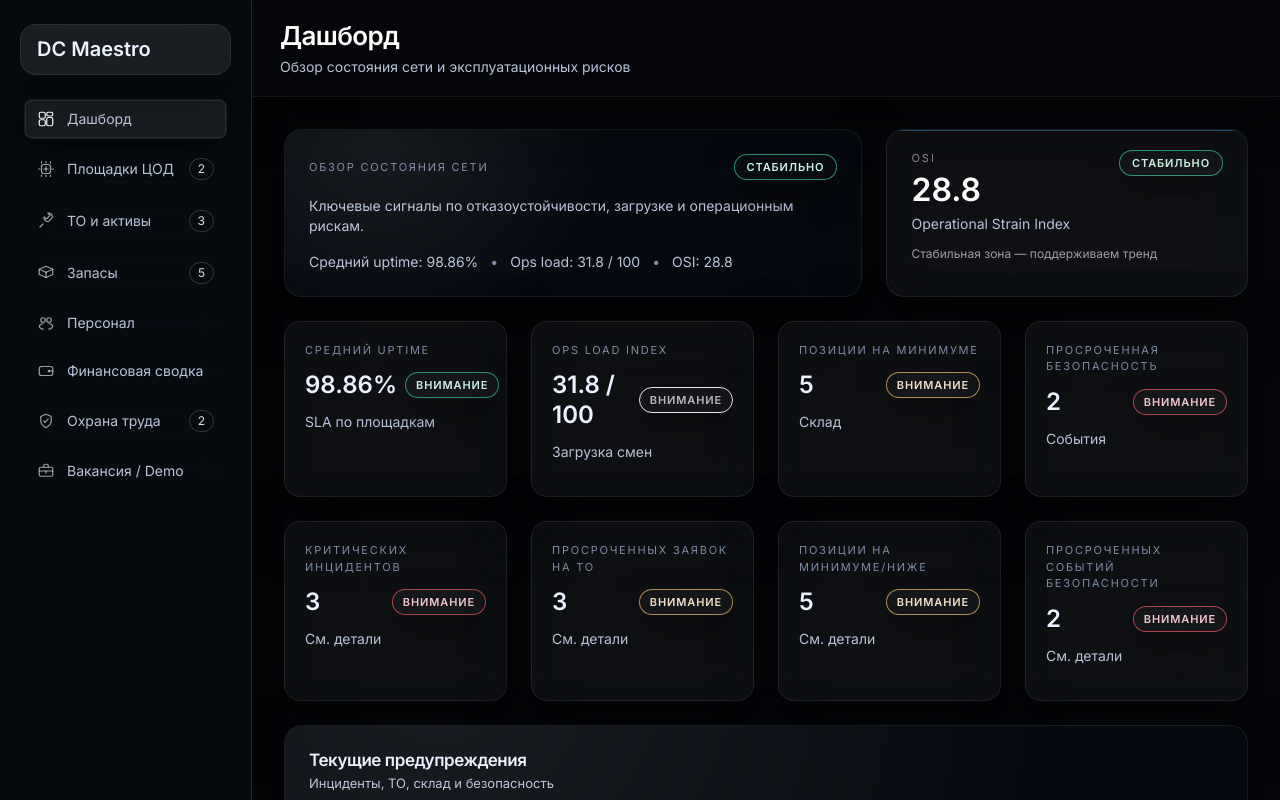
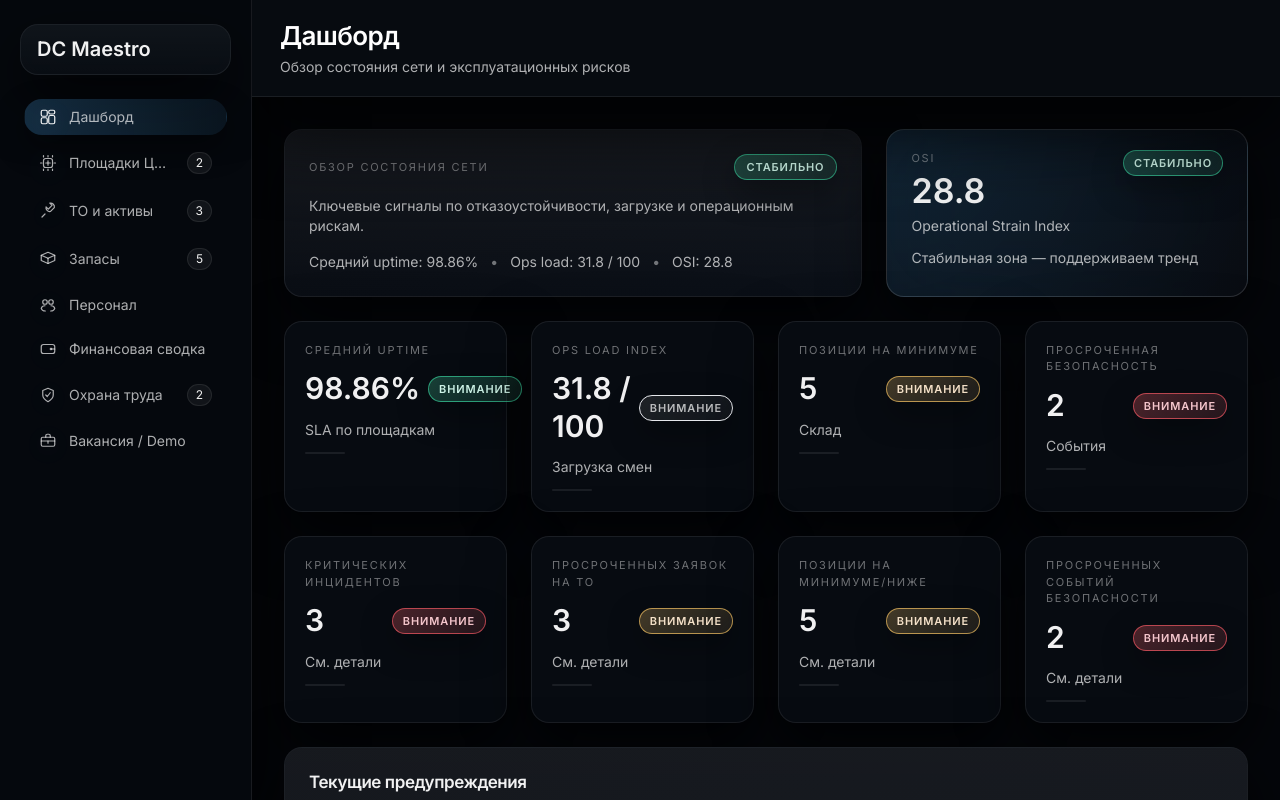
Before and after one commit to QuantumKeyUYU/dc-maestro, a React (Vite) app: page / in a window 1280 px wide. Built offline with nearby package versions, Linux system fonts and the light colour scheme.

Commit message:
Adopt Crystal Titanium UI theme

```diff
--- a/src/app/App.tsx
+++ b/src/app/App.tsx
@@ -122,20 +122,14 @@ export default function App() {
   }, [currentPage, metaDescriptionByRoute, pathname]);
 
   return (
-    <div className="min-h-screen text-text-primary relative bg-[#05070A]">
+    <div className="min-h-screen text-text-primary relative bg-base-bg">
       <div className="flex h-screen overflow-hidden relative">
-        <aside className="w-[260px] lg:w-[252px] md:w-[240px] sm:w-[220px] bg-[rgba(8,12,18,0.94)] border-r border-white/10 px-6 py-6 flex flex-col gap-6 backdrop-blur-2xl shadow-[0_30px_90px_rgba(0,0,0,0.65)]">
-          <NavLink
-            to="/"
-            className={({ isActive }) =>
-              clsx(
-                'relative block -mx-1 px-4 py-3 rounded-[16px] transition text-left space-y-1 border border-[rgba(255,255,255,0.08)] bg-[rgba(255,255,255,0.05)] shadow-[0_18px_48px_rgba(0,0,0,0.45)] backdrop-blur-xl',
-                'hover:bg-white/[0.07] text-text-primary',
-                isActive && 'bg-white/[0.08] text-text-primary border-white/16'
-              )
-            }
-          >
-            <div className="text-xl font-semibold text-text-primary leading-tight">{strings.headers.appTitle}</div>
+        <aside className="w-[260px] lg:w-[252px] md:w-[240px] sm:w-[220px] bg-[rgba(6,9,14,0.96)] border-r border-border-soft px-6 py-6 flex flex-col gap-6 backdrop-blur-xl shadow-elevation-shell">
+          <NavLink to="/" className="group block">
+            <div className="relative -mx-1 px-4 py-3 rounded-card border border-border-soft bg-base-panelSoft/80 backdrop-blur-xl shadow-elevation-card overflow-hidden">
+              <div className="absolute inset-0 bg-gradient-to-b from-white/10 to-transparent opacity-30 pointer-events-none" />
+              <div className="text-xl font-semibold text-text-primary leading-tight relative">{strings.headers.appTitle}</div>
+            </div>
           </NavLink>
           <nav className="flex flex-col gap-2 text-[15px]">
             {navItems.map((item) => {
@@ -147,19 +141,24 @@ export default function App() {
                   title={item.badge?.tooltip ?? item.label}
                   className={({ isActive }) =>
                     clsx(
-                      'relative flex items-center gap-3 rounded-lg px-3 py-2.5 text-sm transition-colors border border-transparent text-white/60 backdrop-blur-[14px]',
+                      'relative flex items-center gap-3 rounded-capsule px-3.5 py-2 text-sm transition-colors border border-transparent text-text-secondary',
                       isActive
-                        ? 'bg-white/[0.07] text-white/95 shadow-[inset_0_0_0_1px_rgba(255,255,255,0.08),0_10px_28px_rgba(0,0,0,0.45)]'
-                        : 'hover:bg-white/[0.04]'
+                        ? 'bg-gradient-to-r from-[rgba(79,180,255,0.22)] to-[rgba(79,180,255,0.08)] text-text-primary border-[rgba(79,180,255,0.45)] shadow-[0_12px_30px_rgba(0,0,0,0.45)]'
+                        : 'hover:bg-white/5 hover:text-white/85'
                     )
                   }
                 >
                   {({ isActive }) => (
                     <>
-                      <Icon className={clsx('w-[18px] h-[18px]', isActive ? 'text-white/95' : 'text-white/60')} />
+                      <Icon
+                        className={clsx(
+                          'w-[18px] h-[18px] drop-shadow-[0_4px_10px_rgba(79,180,255,0.15)]',
+                          isActive ? 'text-text-primary' : 'text-text-secondary'
+                        )}
+                      />
                       <span className="flex-1 min-w-0 text-left leading-tight relative truncate">{item.label}</span>
                       {item.badge ? (
-                        <span className="ml-auto inline-flex items-center justify-center rounded-full px-2 py-[2px] text-xs text-white/85 bg-white/6 border border-[rgba(255,255,255,0.18)]">
+                        <span className="ml-auto inline-flex items-center justify-center rounded-capsule px-2 py-[2px] text-xs text-text-primary bg-white/5 border border-border-soft">
                           {item.badge.value}
                         </span>
                       ) : null}
@@ -172,7 +171,7 @@ export default function App() {
         </aside>
 
         <main className="flex-1 overflow-y-auto scrollbar-thin relative z-0">
-          <header className="sticky top-0 z-10 bg-[rgba(5,7,10,0.92)] backdrop-blur-[18px] border-b border-[rgba(255,255,255,0.06)] px-7 py-5 shadow-[0_18px_48px_rgba(0,0,0,0.45)]">
+          <header className="sticky top-0 z-10 bg-[rgba(8,12,18,0.94)] backdrop-blur-2xl border-b border-border-soft px-7 py-5 shadow-elevation-shell">
             <SectionHeader
               as="h1"
               label={currentPage.label ?? undefined}
--- a/src/index.css
+++ b/src/index.css
@@ -9,7 +9,7 @@
 
   body {
     @apply text-text-primary antialiased;
-    background: radial-gradient(circle at 20% 10%, rgba(79, 180, 255, 0.12), transparent 40%), #05070a;
+    background: radial-gradient(circle at 18% 0%, rgba(79, 180, 255, 0.12), transparent 45%), #05070B;
     font-family: 'Inter', system-ui, -apple-system, BlinkMacSystemFont, 'Segoe UI', sans-serif;
   }
 
--- a/src/modules/dashboard/DashboardPage.tsx
+++ b/src/modules/dashboard/DashboardPage.tsx
@@ -268,16 +268,16 @@ export function DashboardPage() {
           </div>
         </Card>
         <InfoTooltip label={`Operational Strain Index · ${osiDescriptor}`} triggerArea="container" className="h-full">
-          <div className="relative h-full rounded-[18px] bg-[rgba(255,255,255,0.04)] backdrop-blur-[20px] border border-[rgba(255,255,255,0.08)] px-6 py-5 shadow-[0_22px_60px_rgba(0,0,0,0.55)] overflow-hidden before:absolute before:inset-x-0 before:top-0 before:h-px before:bg-accent-primary/40 before:content-['']">
+          <div className="relative h-full rounded-card bg-[radial-gradient(circle_at_0%_0%,rgba(79,180,255,0.18),rgba(9,12,18,0.98))] backdrop-blur-2xl border border-border-strong px-6 py-5 shadow-elevation-card overflow-hidden before:absolute before:inset-0 before:bg-gradient-to-b before:from-white/16 before:to-transparent before:opacity-25 before:content-['']">
             <div className="flex items-start justify-between gap-4">
               <div className="space-y-2">
-                <div className="text-[11px] uppercase tracking-[0.18em] text-white/50">OSI</div>
-                <div className="text-[32px] font-semibold leading-none text-white">{osi.value.toFixed(1)}</div>
+                <div className="text-[11px] uppercase tracking-[0.16em] text-text-muted">OSI</div>
+                <div className="text-[34px] font-semibold leading-none text-text-primary">{osi.value.toFixed(1)}</div>
                 <div className="text-sm text-text-secondary">Operational Strain Index</div>
               </div>
-              <StatusPill label={osiState} variant={osiVariant} />
+              <StatusPill label={osiState} variant={osiVariant} size="sm" />
             </div>
-            <div className="mt-3 text-xs text-white/60">{osiDescriptor}</div>
+            <div className="mt-3 text-sm text-text-secondary">{osiDescriptor}</div>
           </div>
         </InfoTooltip>
       </div>
@@ -292,14 +292,14 @@ export function DashboardPage() {
           >
             <div
               className={clsx(
-                'rounded-[16px] border border-[rgba(255,255,255,0.08)] bg-[rgba(255,255,255,0.04)] px-5 py-5 shadow-[0_20px_60px_rgba(0,0,0,0.5)] transition-transform h-full backdrop-blur-[18px]',
-                metric.onClick && 'group-hover:-translate-y-[1px]'
+                'rounded-card border border-border-soft bg-base-panel px-5 py-5 shadow-elevation-card transition-transform h-full backdrop-blur-2xl',
+                metric.onClick && 'group-hover:scale-[1.01]'
               )}
             >
               <div className="space-y-3">
                 <div className="text-[11px] uppercase tracking-[0.16em] text-text-muted">{metric.label}</div>
                 <div className="flex items-center justify-between gap-2">
-                  <div className="text-2xl font-semibold text-text-primary leading-tight">{metric.value}</div>
+                  <div className="text-[30px] font-semibold text-text-primary leading-tight">{metric.value}</div>
                   <StatusPill
                     label={metric.value === 0 ? 'Норма' : 'Внимание'}
                     variant={
@@ -315,7 +315,7 @@ export function DashboardPage() {
                   />
                 </div>
                 {metric.helperText ? <div className="text-sm text-text-secondary">{metric.helperText}</div> : null}
-                <div className="mt-1 h-[2px] w-10 rounded-full bg-white/12" />
+                <div className="mt-1 h-[2px] w-10 rounded-full bg-border-soft" />
               </div>
             </div>
           </button>
@@ -410,20 +410,32 @@ export function DashboardPage() {
           <div className="h-80">
             <ResponsiveContainer width="100%" height="100%">
               <BarChart data={chartData} barCategoryGap={18}>
-                <CartesianGrid strokeDasharray="3 3" stroke="rgba(255,255,255,0.04)" vertical={false} />
-                <XAxis dataKey="name" tick={{ fill: '#C7D4E9', fontSize: 12 }} tickLine={false} axisLine={{ stroke: 'rgba(255,255,255,0.05)' }} />
-                <YAxis tick={{ fill: '#C7D4E9', fontSize: 12 }} domain={[90, 100]} tickLine={false} axisLine={{ stroke: 'rgba(255,255,255,0.05)' }} />
+                <CartesianGrid strokeDasharray="3 3" stroke="rgba(255,255,255,0.1)" vertical={false} />
+                <XAxis dataKey="name" tick={{ fill: 'rgba(255,255,255,0.68)', fontSize: 12 }} tickLine={false} axisLine={{ stroke: 'rgba(255,255,255,0.35)' }} />
+                <YAxis tick={{ fill: 'rgba(255,255,255,0.68)', fontSize: 12 }} domain={[90, 100]} tickLine={false} axisLine={{ stroke: 'rgba(255,255,255,0.35)' }} />
                 <Tooltip
                   contentStyle={{
-                    background: 'rgba(8,11,16,0.9)',
-                    border: '1px solid rgba(255,255,255,0.08)',
+                    background: 'rgba(7,11,17,0.96)',
+                    border: '1px solid rgba(255,255,255,0.14)',
                     borderRadius: 14,
-                    color: '#EAF1FF',
-                    boxShadow: '0 14px 36px rgba(0,0,0,0.55)'
+                    color: 'rgba(255,255,255,0.94)',
+                    boxShadow: '0 18px 48px rgba(0,0,0,0.55)'
                   }}
-                  cursor={{ fill: 'rgba(255,255,255,0.04)' }}
+                  cursor={{ fill: 'rgba(255,255,255,0.02)' }}
                 />
-                <Bar dataKey="uptime" fill="#4FB4FF" stroke="#4FB4FF" strokeWidth={2} radius={[10, 10, 6, 6]} />
+                <Bar
+                  dataKey="uptime"
+                  fill="url(#uptimeGradient)"
+                  stroke="#4FB4FF"
+                  strokeWidth={1.6}
+                  radius={[10, 10, 6, 6]}
+                />
+                <defs>
+                  <linearGradient id="uptimeGradient" x1="0" x2="0" y1="0" y2="1">
+                    <stop offset="0%" stopColor="#8CD1FF" />
+                    <stop offset="100%" stopColor="#4FB4FF" stopOpacity={0.9} />
+                  </linearGradient>
+                </defs>
               </BarChart>
             </ResponsiveContainer>
           </div>
--- a/src/shared/components/Card.tsx
+++ b/src/shared/components/Card.tsx
@@ -7,11 +7,12 @@ export function Card({ children, className, title, subtitle, interactive = false
   return (
     <div
       className={clsx(
-        'relative overflow-hidden rounded-[18px] border border-[rgba(255,255,255,0.08)]',
-        'bg-[rgba(7,10,16,0.96)] backdrop-blur-[18px] p-6',
-        'shadow-[0_20px_50px_rgba(0,0,0,0.65)] transition-transform duration-150',
-        "before:pointer-events-none before:absolute before:inset-0 before:bg-[radial-gradient(circle_at_16%_-6%,rgba(255,255,255,0.08),transparent_46%)] before:content-['']",
-        interactive && 'hover:-translate-y-[1px] hover:shadow-[0_24px_70px_rgba(0,0,0,0.6)] cursor-pointer',
+        'relative overflow-hidden rounded-card border border-border-soft',
+        'bg-[linear-gradient(165deg,rgba(9,12,18,0.95),rgba(11,16,24,0.98))] backdrop-blur-2xl p-6',
+        'shadow-elevation-card transition-transform duration-150',
+        "before:pointer-events-none before:absolute before:inset-0 before:bg-[linear-gradient(180deg,rgba(255,255,255,0.16),transparent)] before:opacity-[0.35] before:content-['']",
+        interactive &&
+          'hover:border-border-strong hover:bg-[linear-gradient(165deg,rgba(11,15,22,0.98),rgba(13,18,26,0.98))] hover:scale-[1.01] cursor-pointer',
         className
       )}
     >
--- a/src/shared/components/StatusPill.tsx
+++ b/src/shared/components/StatusPill.tsx
@@ -9,13 +9,15 @@ interface StatusPillProps {
 
 export function StatusPill({ label, tone = 'neutral', variant, size = 'md' }: StatusPillProps) {
   const base =
-    'inline-flex items-center h-[26px] rounded-full border backdrop-blur-xl font-semibold uppercase tracking-[0.08em] text-[11px] bg-[rgba(255,255,255,0.02)] shadow-[0_12px_32px_rgba(0,0,0,0.35)]';
+    'inline-flex items-center h-[26px] rounded-capsule border backdrop-blur-xl font-semibold uppercase tracking-[0.08em] text-[11px] bg-[rgba(255,255,255,0.02)] shadow-[0_12px_32px_rgba(0,0,0,0.35)]';
 
   const variants = {
-    ok: 'text-[rgba(217,255,242,0.95)] border-[rgba(59,216,161,0.65)]',
-    warn: 'text-[rgba(255,235,210,0.95)] border-[rgba(242,192,99,0.7)]',
-    danger: 'text-[rgba(255,208,214,0.95)] border-[rgba(255,92,103,0.65)]',
-    neutral: 'text-white/70 border-white/12'
+    ok: 'text-[rgba(217,255,242,0.95)] border-[rgba(59,216,161,0.65)] bg-[linear-gradient(135deg,rgba(59,216,161,0.24),rgba(59,216,161,0.08))] shadow-[0_0_0_1px_rgba(255,255,255,0.08)_inset]',
+    warn:
+      'text-[rgba(255,235,210,0.95)] border-[rgba(242,192,99,0.7)] bg-[linear-gradient(135deg,rgba(242,192,99,0.24),rgba(242,192,99,0.08))] shadow-[0_0_0_1px_rgba(255,255,255,0.08)_inset]',
+    danger:
+      'text-[rgba(255,208,214,0.95)] border-[rgba(255,92,103,0.65)] bg-[linear-gradient(135deg,rgba(255,92,103,0.26),rgba(255,92,103,0.1))] shadow-[0_0_0_1px_rgba(255,255,255,0.08)_inset]',
+    neutral: 'text-white/70 border-white/12 bg-[linear-gradient(135deg,rgba(255,255,255,0.08),rgba(255,255,255,0.02))] shadow-[0_0_0_1px_rgba(255,255,255,0.08)_inset]'
   } as const;
 
   const toneToVariant: Record<NonNullable<StatusPillProps['tone']>, keyof typeof variants> = {
--- a/tailwind.config.cjs
+++ b/tailwind.config.cjs
@@ -5,32 +5,39 @@ module.exports = {
   theme: {
     extend: {
       colors: {
-        surface: {
-          0: '#05070A',
-          1: '#0A0F16',
-          2: '#0D131D',
-          3: '#111A26'
+        base: {
+          bg: '#05070B',
+          panel: '#070B11',
+          panelSoft: '#0A0F16'
+        },
+        accent: {
+          primary: '#4FB4FF',
+          primarySoft: '#8CD1FF',
+          primaryDark: '#2E7AC2'
+        },
+        semantic: {
+          danger: '#FF5C67',
+          warning: '#F2C063',
+          success: '#3BD8A1'
         },
         text: {
-          primary: '#EAF1FF',
-          secondary: '#B8C3D9',
-          muted: '#7E8BA7'
+          primary: 'rgba(255,255,255,0.94)',
+          secondary: 'rgba(255,255,255,0.68)',
+          muted: 'rgba(255,255,255,0.42)'
         },
-        accent: {
-          primary: '#4FB4FF'
-        },
-        status: {
-          ok: '#3BD8A1',
-          warn: '#F2C063',
-          danger: '#FF5C67'
+        border: {
+          soft: 'rgba(255,255,255,0.08)',
+          strong: 'rgba(255,255,255,0.14)'
         }
       },
       borderRadius: {
-        xl: '0.9rem',
-        '2xl': '1.2rem'
+        card: '18px',
+        capsule: '9999px',
+        header: '20px'
       },
       boxShadow: {
-        'luxe-card': '0 20px 60px rgba(0,0,0,0.55)'
+        'elevation-card': '0 22px 60px rgba(0,0,0,0.68)',
+        'elevation-shell': '0 30px 80px rgba(0,0,0,0.82)'
       },
       fontFamily: {
         sans: ['Inter', 'system-ui', '-apple-system', 'BlinkMacSystemFont', '"Segoe UI"', 'sans-serif']
```
Also changed, not shown: src/modules/finance/FinancePage.tsx (+16 -15 lines), src/shared/components/KpiBadge.tsx (+11 -16 lines), src/shared/components/Table.tsx (+4 -4 lines), 1 other file (tests, documents, lock files or other folders).
